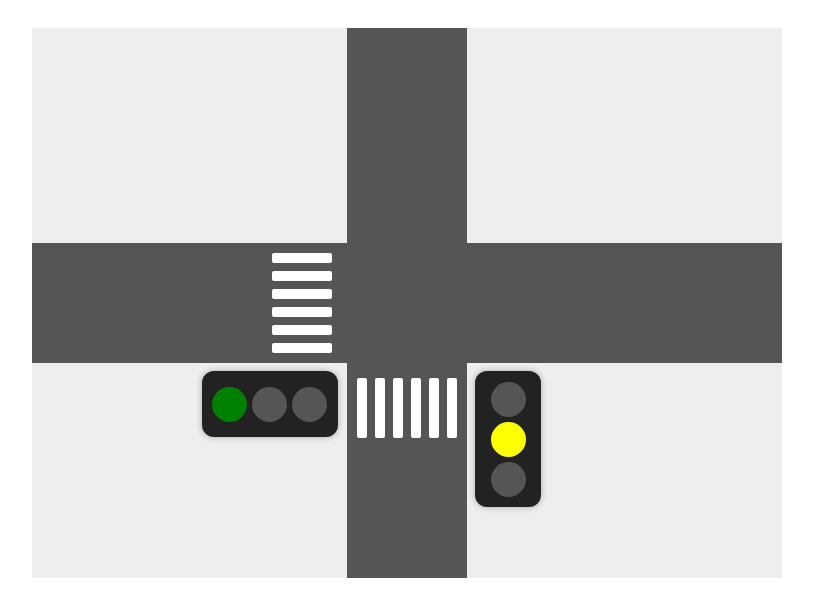
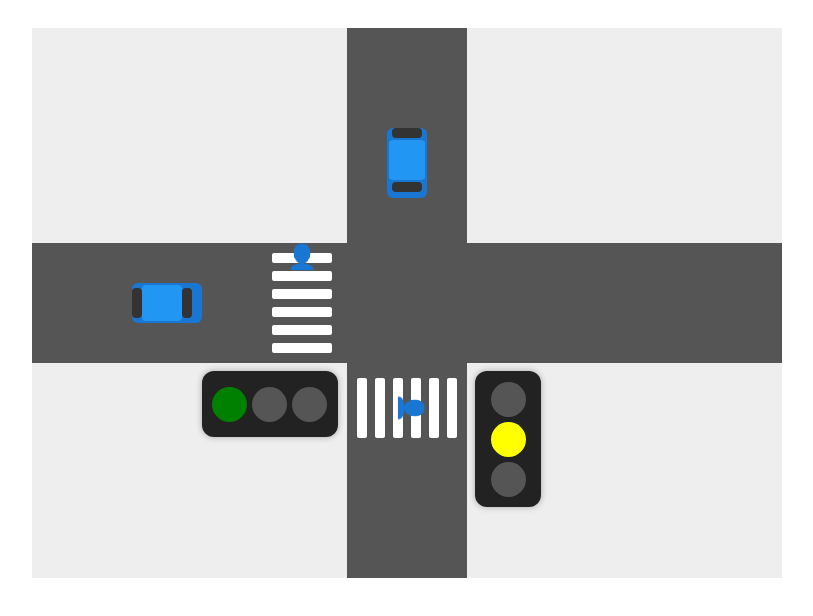
Before and after one commit to SebastianGit110/traffic-light-kotlin, a React (Vite) app: page / in a window 1280 px wide. Shown: the top 616 px of the page, without its empty margins (233-1046 px from the left). Built offline with nearby package versions, Linux system fonts and the light colour scheme.

Commit message:
cars and pedestrians

```diff
--- a/src/App.tsx
+++ b/src/App.tsx
@@ -4,6 +4,7 @@ import {
   HorizontalCrosswalk,
   TrafficLight,
   VerticalCrosswalk,
+  Car
 } from "./components/index";
 
 const currentTrafficLightState = [
@@ -37,6 +38,9 @@ function App() {
 
           {/* Zebra peatonal (lado derecho) */}
           <HorizontalCrosswalk />
+
+          {/* Auto en la calle horizontal */}
+          <Car direction="horizontal" position={{ top: "50%", left: "100px" }} />
         </div>
 
         {/* Calle vertical */}
@@ -51,6 +55,9 @@ function App() {
 
           {/* Zebra peatonal vertical (parte de arriba) */}
           <VerticalCrosswalk />
+
+          {/* Auto en la calle vertical */}
+          <Car direction="vertical" position={{ top: "100px", left: "50%" }} />
         </div>
       </div>
     </div>
--- /dev/null
+++ b/src/components/car/Car.css
@@ -0,0 +1,46 @@
+.car {
+  position: absolute;
+  width: 40px;
+  height: 70px;
+  background-color: #1976d2; /* color base */
+  border-radius: 6px;
+  z-index: 3;
+  display: flex;
+  flex-direction: column;
+  align-items: center;
+}
+
+/* Partes del auto */
+.car-top,
+.car-bottom {
+  width: 30px;
+  height: 10px;
+  background-color: #333;
+  border-radius: 4px;
+}
+
+.car-body {
+  width: 36px;
+  height: 40px;
+  background-color: #2196f3;
+  border-radius: 4px;
+  margin: 2px 0;
+}
+
+/* Auto horizontal */
+.car.horizontal {
+  width: 70px;
+  height: 40px;
+  flex-direction: row;
+}
+
+.car.horizontal .car-top,
+.car.horizontal .car-bottom {
+  width: 10px;
+  height: 30px;
+}
+
+.car.horizontal .car-body {
+  width: 40px;
+  height: 36px;
+}
--- /dev/null
+++ b/src/components/car/Car.tsx
@@ -0,0 +1,25 @@
+import React from "react";
+import "./Car.css";
+
+interface CarProps {
+  direction: "horizontal" | "vertical";
+  position?: { top?: string; left?: string };
+}
+
+const Car: React.FC<CarProps> = ({ direction, position }) => {
+  return (
+    <div
+      className={`car ${direction}`}
+      style={{
+        top: position?.top,
+        left: position?.left,
+      }}
+    >
+      <div className="car-top"></div>
+      <div className="car-body"></div>
+      <div className="car-bottom"></div>
+    </div>
+  );
+};
+
+export default Car;
--- a/src/components/crosswalk/HorizontalCrosswalk/SimpleCrossWalk.tsx
+++ b/src/components/crosswalk/HorizontalCrosswalk/SimpleCrossWalk.tsx
@@ -1,3 +1,5 @@
+import Pedestrian from "../../pedestrian/Pedestrian";
+
 function SimpleCrossWalk() {
   return (
     <>
@@ -5,6 +7,7 @@ function SimpleCrossWalk() {
         {Array.from({ length: 6 }).map((_, i) => (
           <div key={i} className="crosswalk-line"></div>
         ))}
+        <Pedestrian orientation="horizontal" />
       </div>
     </>
   );
--- a/src/components/crosswalk/VerticalCrosswalk/SimpleCrossWalk.tsx
+++ b/src/components/crosswalk/VerticalCrosswalk/SimpleCrossWalk.tsx
@@ -1,3 +1,5 @@
+import Pedestrian from "../../pedestrian/Pedestrian";
+
 function SimpleCrossWalk() {
   return (
     <>
@@ -5,6 +7,7 @@ function SimpleCrossWalk() {
         {Array.from({ length: 6 }).map((_, i) => (
           <div key={i} className="crosswalk-vertical-line"></div>
         ))}
+        <Pedestrian orientation="vertical" />
       </div>
     </>
   );
--- a/src/components/index.ts
+++ b/src/components/index.ts
@@ -1,5 +1,4 @@
 export { default as TrafficLight } from "./traffic-light/TrafficLight";
 export { default as HorizontalCrosswalk } from "./crosswalk/HorizontalCrosswalk/SimpleCrossWalk";
 export { default as VerticalCrosswalk } from "./crosswalk/VerticalCrosswalk/SimpleCrossWalk";
-// export * from './car'
-// export * from './pedestrian'
+export { default as Car } from './car/Car'
--- /dev/null
+++ b/src/components/pedestrian/Pedestrian.css
@@ -0,0 +1,14 @@
+.pedestrian {
+  position: absolute;
+  font-size: 1.5rem;
+}
+
+.pedestrian.horizontal {
+  top: 50%;       /* Centrado vertical */
+  transform: translateY(-50%);
+}
+
+.pedestrian.vertical {
+  left: 32%;      /* Centrado horizontal */
+  transform: translateX(-50%) rotate(90deg);
+}
--- /dev/null
+++ b/src/components/pedestrian/Pedestrian.tsx
@@ -0,0 +1,13 @@
+import './Pedestrian.css'
+
+function Pedestrian({ orientation }: { orientation: "horizontal" | "vertical" }) {
+  return (
+    <div
+      className={`pedestrian ${orientation}`}
+    >
+      👤
+    </div>
+  );
+}
+
+export default Pedestrian;
```
